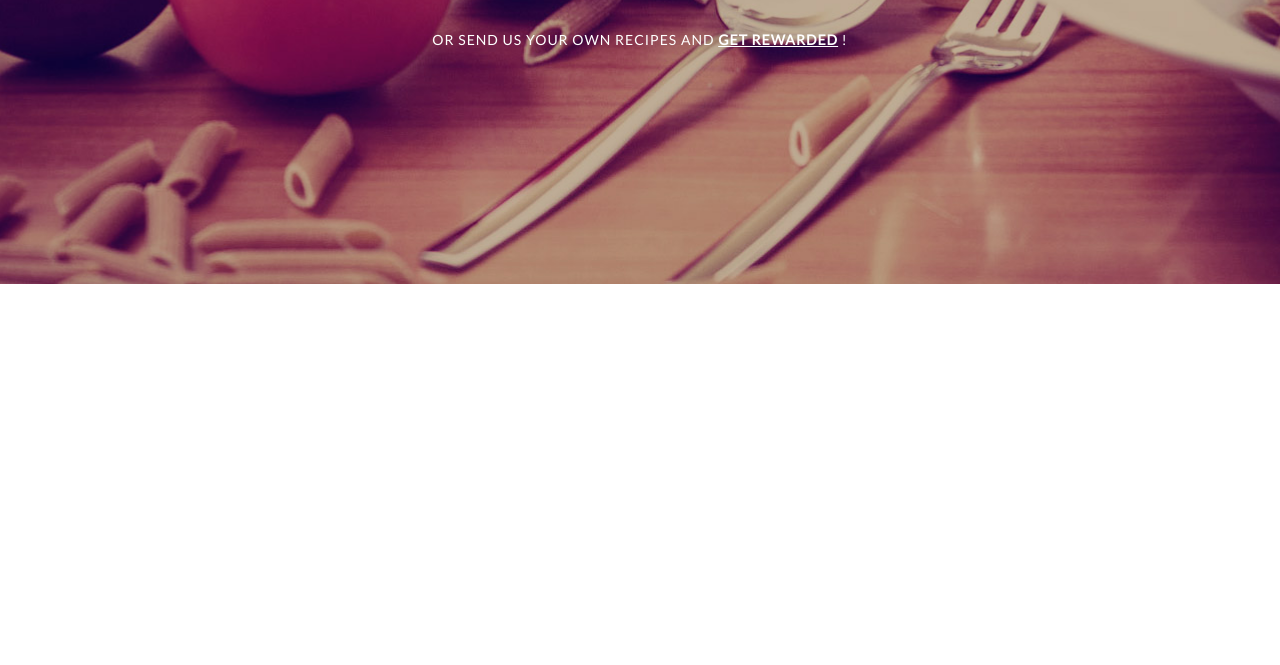
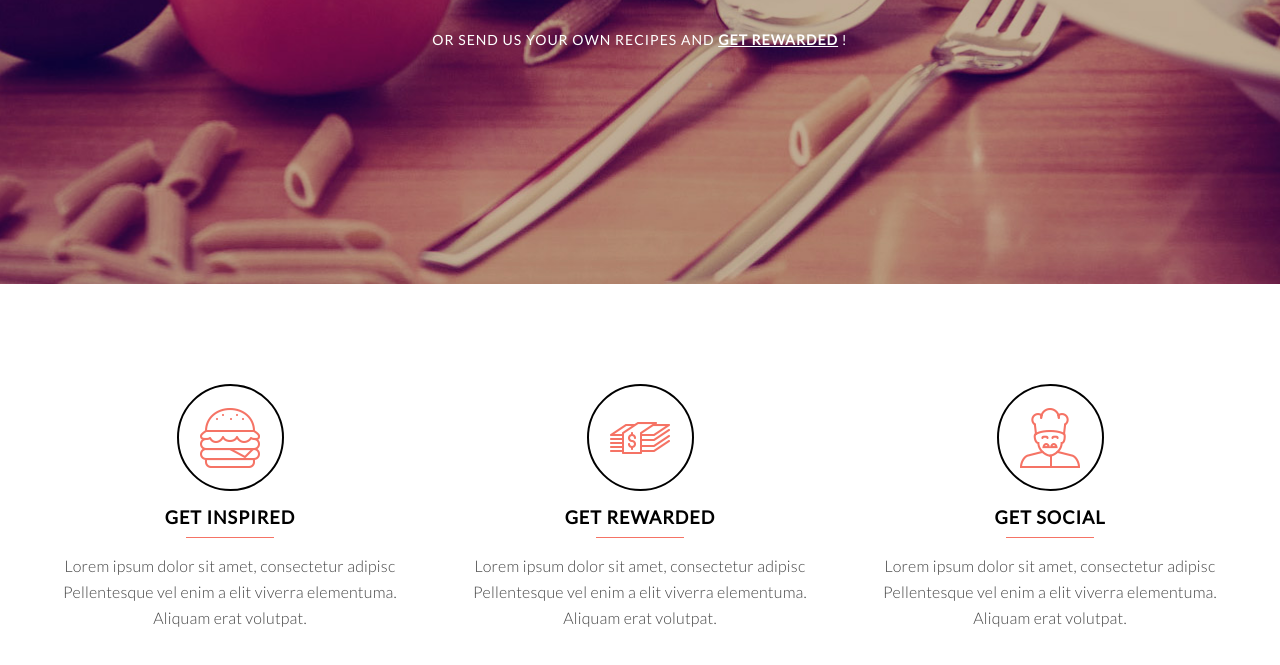
Before and after one commit to lubovgribiniyk/Task-3, a website: page index.html in a window 1280 px wide. Shown: the part 597-1262 px from the top of the page. Before the commit the page ends 881 px from the top, so only its background shows below. Drawn offline with nearby package versions, Linux system fonts and the light colour scheme; files that its build step writes are made by us from their sources.

Commit message:
Implement benefits section

```diff
--- a/index.html
+++ b/index.html
@@ -47,6 +47,34 @@
       </section>
     </div>
   </header>
+  <section class="benefits">
+    <div class="benefits__container container">
+      <div class="benefits__item">
+        <div class="benefits__img">
+          <img src="img/img-benefits-1.png" alt="benefits-image">
+        </div>
+        <h2 class="heading heading_underlined benefits__item-heading">GET INSPIRED</h2>
+        <p class="text">Lorem ipsum dolor sit amet, consectetur adipisc
+          Pellentesque vel enim a elit viverra elementuma. Aliquam erat volutpat.</p>
+      </div>
+      <div class="benefits__item">
+        <div class="benefits__img">
+          <img src="img/img-benefits-2.png" alt="benefits-image">
+        </div>
+        <h2 class="heading heading_underlined benefits__item-heading">GET REWARDED</h2>
+        <p class="text">Lorem ipsum dolor sit amet, consectetur adipisc
+          Pellentesque vel enim a elit viverra elementuma. Aliquam erat volutpat.</p>
+      </div>
+      <div class="benefits__item">
+        <div class="benefits__img">
+          <img src="img/img-benefits-3.png" alt="benefits-image">
+        </div>
+        <h2 class="heading heading_underlined benefits__item-heading">GET SOCIAL</h2>
+        <p class="text">Lorem ipsum dolor sit amet, consectetur adipisc
+          Pellentesque vel enim a elit viverra elementuma. Aliquam erat volutpat.</p>
+      </div>
+    </div>
+  </section>
 
 </body>
 
--- a/scss/_variables.scss
+++ b/scss/_variables.scss
@@ -3,13 +3,14 @@ $container-width: 1200px;
 // color variables
 
 $black: #000000;
+$light-black: #444444;
 $gray: #8b8b8b;
 $white: #ffffff;
 $dark-white: #f7f7f7;
 $red: #f57365;
 
 $primary: $white;
-$main-text: $black;
+$main-text: $light-black;
 
 // font variables
 
--- /dev/null
+++ b/scss/components/_benefits.scss
@@ -0,0 +1,23 @@
+.benefits {
+  padding: 100px 0 90px;
+  background-color: $white;
+  text-align: center;
+  &__container {
+    display: flex;
+    justify-content: space-between;
+  }
+  &__img {
+    margin: 0 auto 15px;
+    border: 2px solid $black;
+    border-radius: 50%;
+    display: flex;
+    justify-content: center;
+    align-items: center;
+    height: 107px;
+    width: 107px;
+    box-sizing: border-box;
+  }
+  &__item {
+    max-width: 360px;
+  }
+}
--- a/scss/components/_heading.scss
+++ b/scss/components/_heading.scss
@@ -1,2 +1,21 @@
 .heading {
+  position: relative;
+  margin: 0 0 15px;
+  padding-bottom: 10px;
+  font-size: 18px;
+  font-weight: bold;
+  line-height: 22px;
+  color: $black;
+  text-transform: uppercase;
+  letter-spacing: 1px;
+  &:after {
+    position: absolute;
+    content: "";
+    background-color: $red;
+    width: 88px;
+    height: 1px;
+    bottom: 0;
+    left: 50%;
+    transform: translateX(-50%);
+  }
 }
--- a/scss/components/_text.scss
+++ b/scss/components/_text.scss
@@ -1,10 +1,11 @@
 .text {
   margin: 0;
-  font-family: $secondary-font;
+  font-family: $main-font;
   font-size: 16px;
-  color: $black;
+  font-weight: 300;
+  color: $main-text;
   line-height: 26px;
-  letter-spacing: 1px;
+  letter-spacing: 0.2px;
 
   @media only screen and (max-width: $sm) {
     font-size: 14px;
--- a/scss/index.scss
+++ b/scss/index.scss
@@ -9,4 +9,5 @@
 @import "components/button";
 
 @import "components/header";
+@import "components/benefits";
 @import "components/footer";
```
Also changed, not shown: img/img-benefits-1.png (added), img/img-benefits-2.png (added), img/img-benefits-3.png (added).
